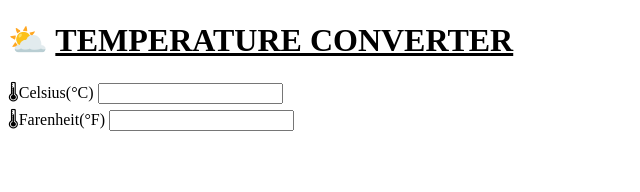
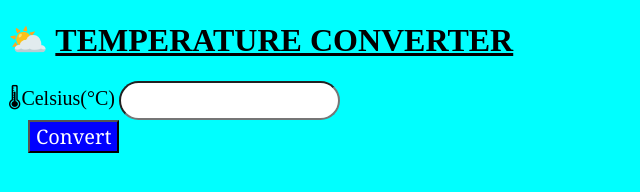
Before and after one commit to eshazafar974/temperature-converter, a plain HTML site: page index.html in a window 1280 px wide. Shown: the whole page, without its empty margins (0-640 px from the left). Drawn offline with Linux system fonts and the light colour scheme.

Commit message:
my temperature converter

```diff
--- a/index.html
+++ b/index.html
@@ -4,6 +4,7 @@
     <meta charset="UTF-8">
     <meta name="viewport" content="width=device-width, initial-scale=1.0">
     <title>Temperature Converter</title>
+    <link rel="stylesheet" href="style.css">
 </head>
 
 
@@ -11,17 +12,16 @@
     <h1>
         &#9925; <u> <b> TEMPERATURE CONVERTER </b> </u>
     </h1>
-    <div class="converter"></div>
-    <form class="container"></form>
+
+    <form onsubmit="convert(event)">
     <label for="celsius"> &#127777;Celsius(°C)</label>
-    <input type="number" id="celsius" oninput="celToFar()"/>
+    <input type="number" id="inputCelsius" required step="0.001">
+        <br>
+
+        <button onclick="convert(event)"> Convert</button>
+        <div id="converter"></div>
     </form>
-    <form class="container">
-        <label for="farenheit"> &#127777;Farenheit(°F)</label>
-        <input type="number" id="farenheit" oninput="farToCel()"/>
 
-    </form>
-    </div>
-    <script src="./temp change .js"></script>
+    <script src="./script.mjs"></script>
 </body>
 </html>
--- a/script.mjs
+++ b/script.mjs
@@ -1,11 +1,13 @@
-let celsius = document.getElementById("celsius");
-let farenheit = document.getElementById("farenheit");
-function celToFar() {
-    let output = (parseFloat(celsius.value)=9) / 5 + 32;
-    farenheit.value = parseFloat(output.toFixed(2));
+function convert(event){
+    event.preventDefault();
+    console.log("THE FUNCTION IS RUNNING")
+
+    let celsius = document.querySelector("#inputCelsius").value;
+
+    let fahrenheit = celsius * (9/5)+32;
+
+    document.querySelector("#converter").innerHTML=`the celsius in fahrenheit is ${fahrenheit}`;
+
+    console.log (celsius)
+    console.log(fahrenheit)
 }
-function farToCel() {
-    let output = ((parseFloat(farenheit.value) - 32) * 5) / 9;
-    celsius.value = parseFloat(output.toFixed(2));
-
-}
--- /dev/null
+++ b/style.css
@@ -0,0 +1,22 @@
+body{
+    background-color: aqua;
+}
+#inputCelsius{
+   padding: 10px 20px  10px 20px;
+
+    border-radius: 20px;
+}
+button{
+    font-family: Georgia, 'Times New Roman', Times, serif;
+    background-color: blue;
+    color: white;
+    font-size: 20px;
+    margin-left: 20px;
+
+}
+button:hover{
+    color: blue;
+}
+label{
+    font-size: 20px;
+}
```
